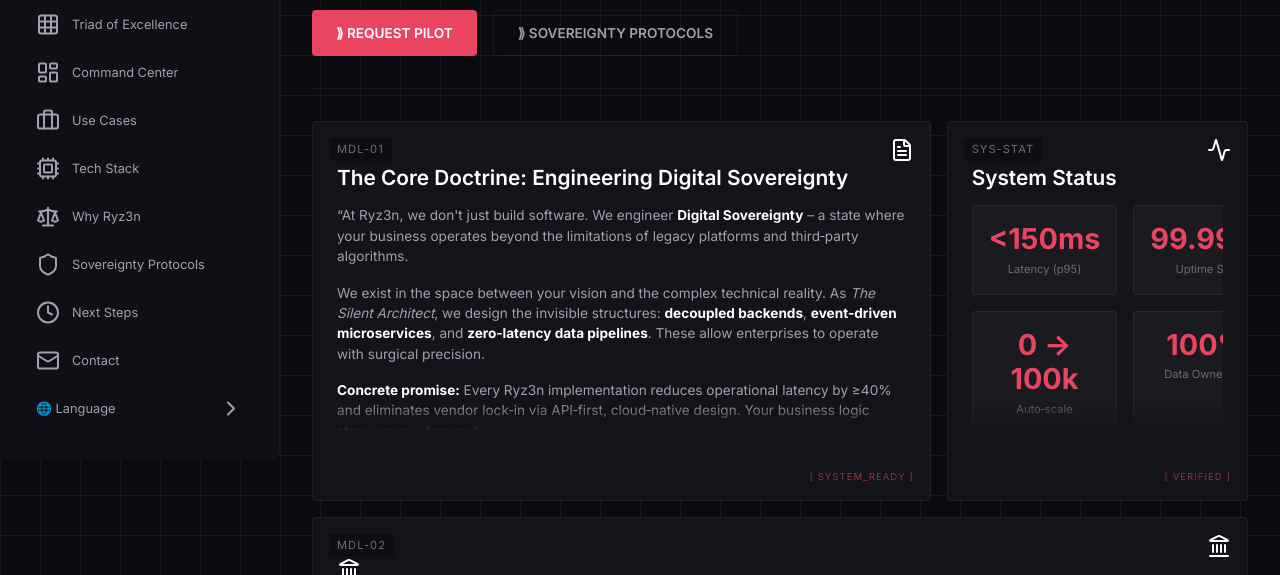
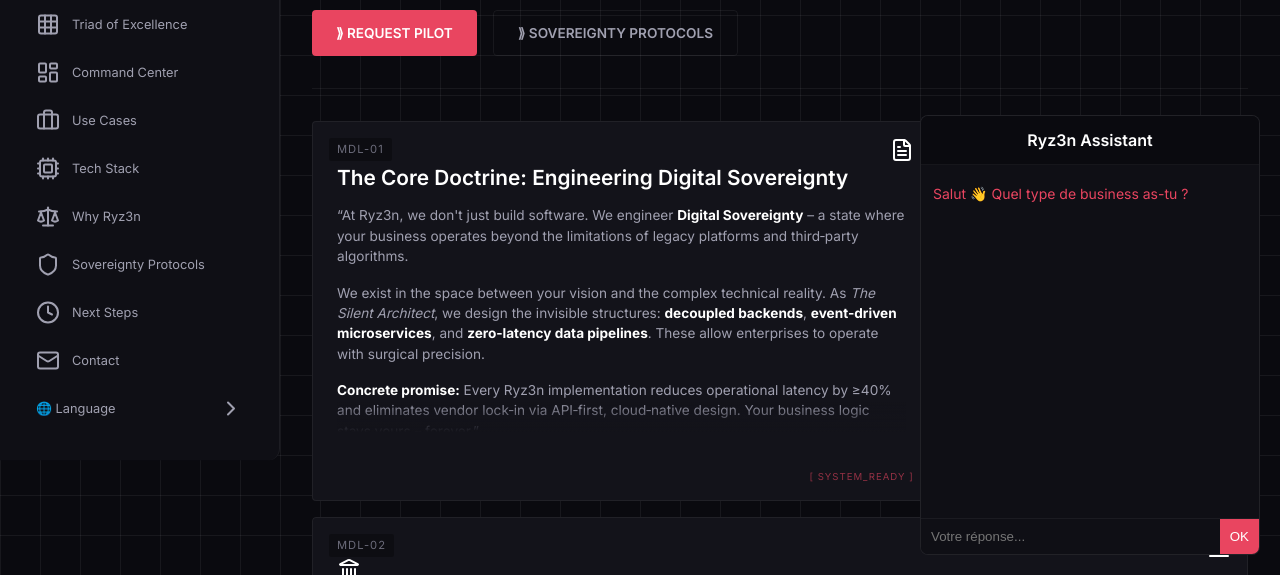
Before and after one commit to ryzenoutsourcing/RYZ3N, a plain HTML site: page index.html in a window 1280 px wide. Shown: the part 225-800 px from the top of the page. Drawn offline with nearby package versions, Linux system fonts and the light colour scheme.

Commit message:
Implement chatbot UI and interaction logic
Added a chatbot interface with styling and functionality.

```diff
--- a/index (2).html
+++ b/index.html
@@ -1309,6 +1309,160 @@
         });
     })();
 </script>
+<style>
+#chatbot {
+  position: fixed;
+  bottom: 20px;
+  right: 20px;
+  width: 340px;
+  height: 440px;
+  background: #0F0F15;
+  border: 1px solid rgba(255,255,255,0.08);
+  border-radius: 8px;
+  display: flex;
+  flex-direction: column;
+  font-family: 'Inter', sans-serif;
+  color: white;
+  overflow: hidden;
+  z-index: 999;
+}
 
+#chat-header {
+  background: #0A0A0F;
+  padding: 12px;
+  font-weight: 600;
+  text-align: center;
+  border-bottom: 1px solid rgba(255,255,255,0.05);
+}
+
+#chat-body {
+  flex: 1;
+  padding: 12px;
+  overflow-y: auto;
+  font-size: 14px;
+}
+
+.message {
+  margin: 6px 0;
+}
+
+.bot {
+  color: #E94560;
+}
+
+.user {
+  text-align: right;
+}
+
+#chat-input {
+  display: flex;
+  border-top: 1px solid rgba(255,255,255,0.05);
+}
+
+#chat-input input {
+  flex: 1;
+  padding: 10px;
+  border: none;
+  background: #0F0F15;
+  color: white;
+}
+
+#chat-input button {
+  background: #E94560;
+  border: none;
+  padding: 10px;
+  cursor: pointer;
+  color: white;
+}
+</style>
+
+<div id="chatbot">
+  <div id="chat-header">Ryz3n Assistant</div>
+  <div id="chat-body"></div>
+  <div id="chat-input">
+    <input type="text" id="input" placeholder="Votre réponse..." />
+    <button onclick="sendMessage()">OK</button>
+  </div>
+</div>
+
+<script>
+const chatBody = document.getElementById("chat-body");
+const input = document.getElementById("input");
+
+let step = 0;
+
+let data = {
+  business_type: "",
+  offer_type: "",
+  has_leads: "",
+  pain_point: "",
+  urgency: "",
+  name: "",
+  phone: ""
+};
+
+const questions = [
+  "Salut 👋 Quel type de business as-tu ?",
+  "Qu’est-ce que tu veux mettre en place ? (site / automatisation / système)",
+  "Tu reçois déjà des demandes clients ? (oui/non)",
+  "Quel est ton plus gros problème actuellement ?",
+  "Tu veux que ça soit prêt rapidement ? (oui/non)",
+  "Ton nom ?",
+  "Ton numéro de téléphone ?"
+];
+
+function addMessage(text, sender) {
+  const div = document.createElement("div");
+  div.classList.add("message", sender);
+  div.innerText = text;
+  chatBody.appendChild(div);
+  chatBody.scrollTop = chatBody.scrollHeight;
+}
+
+function sendMessage() {
+  const value = input.value.trim();
+  if (!value) return;
+
+  addMessage(value, "user");
+  input.value = "";
+
+  switch(step) {
+    case 0: data.business_type = value; break;
+    case 1: data.offer_type = value; break;
+    case 2: data.has_leads = value; break;
+    case 3: data.pain_point = value; break;
+    case 4: data.urgency = value; break;
+    case 5: data.name = value; break;
+    case 6: data.phone = value; break;
+  }
+
+  step++;
+
+  if (step < questions.length) {
+    setTimeout(() => addMessage(questions[step], "bot"), 400);
+  } else {
+    addMessage("Merci 🙌 On te recontacte rapidement.", "bot");
+
+    console.log("RYZ3N LEAD:", data);
+
+    sendToBackend(data);
+  }
+}
+
+function sendToBackend(data) {
+  fetch("https://your-api-endpoint.com/leads", {
+    method: "POST",
+    headers: {
+      "Content-Type": "application/json"
+    },
+    body: JSON.stringify(data)
+  })
+  .then(res => console.log("Sent"))
+  .catch(err => console.error(err));
+}
+
+// Start
+addMessage(questions[0], "bot");
+</script>
 </body>
 </html>
```
